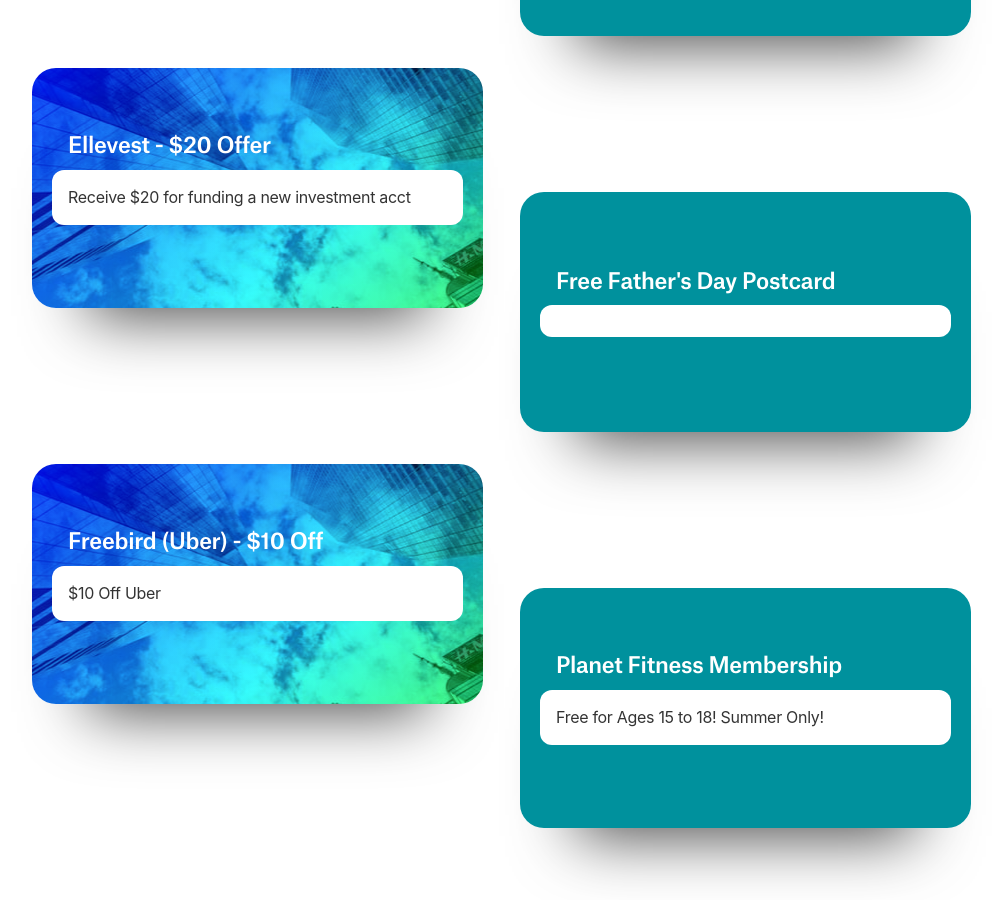
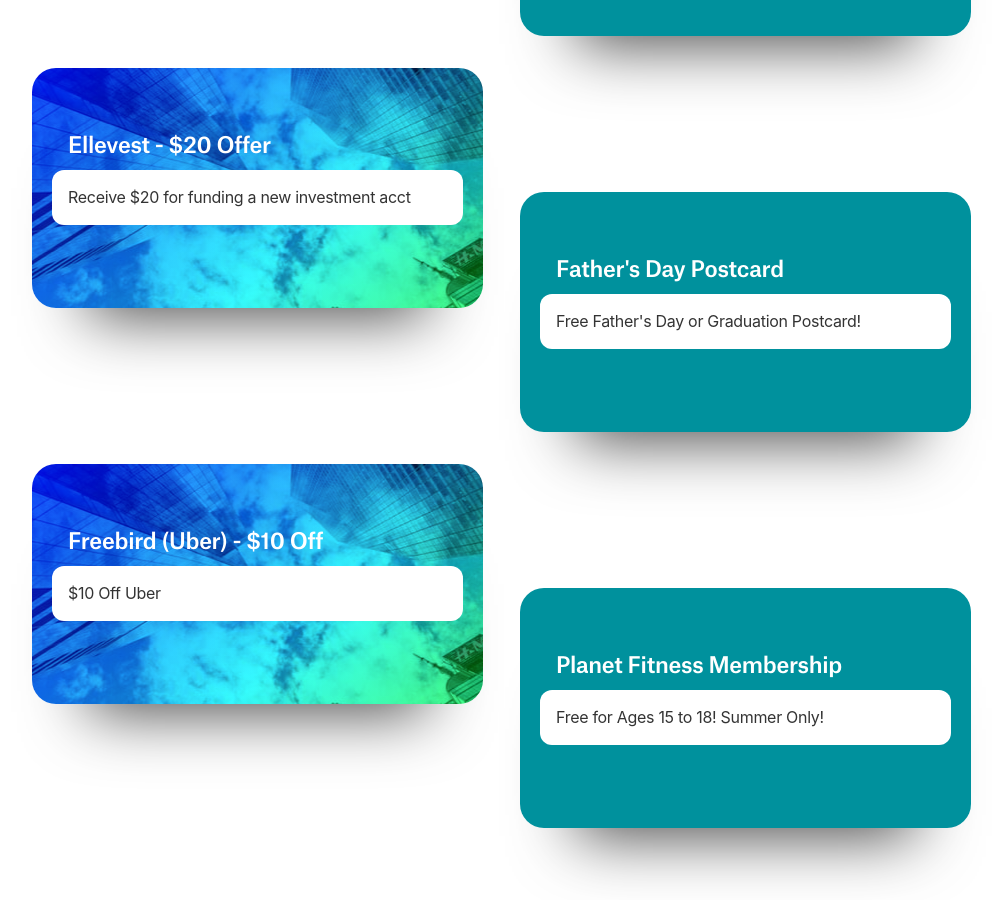
Before and after one commit to ohiosveryown/atldeals, a Jekyll site: the page built from index.html, in a window 1280 px wide and 900 px high, scrolled down 838 px. Shown: the whole window, without its empty margins (139-1141 px from the left). Built offline with Jekyll 4.4.1, drawn with Linux system fonts in a browser that asks for light colours; nearby versions of some CDN libraries.

Commit message:
Updated Free Fathers Day Or Grad Postcard

```diff
--- a/_posts/2019-05-25-free-fathers-day-or-grad-postcard.markdown
+++ b/_posts/2019-05-25-free-fathers-day-or-grad-postcard.markdown
@@ -1,10 +1,11 @@
 ---
-title: Free Father's Day Postcard
+title: Father's Day Postcard
 date: 2019-05-25 05:37:00 Z
 categories:
 - new
 - freebies
 image: https://i.imgur.com/umV7nCx.jpg
+description: Free Father's Day or Graduation Postcard!
 ---
 
 Send a free Father's Day or Graduation postcard for free. Enter your email and then design your card free!
```
